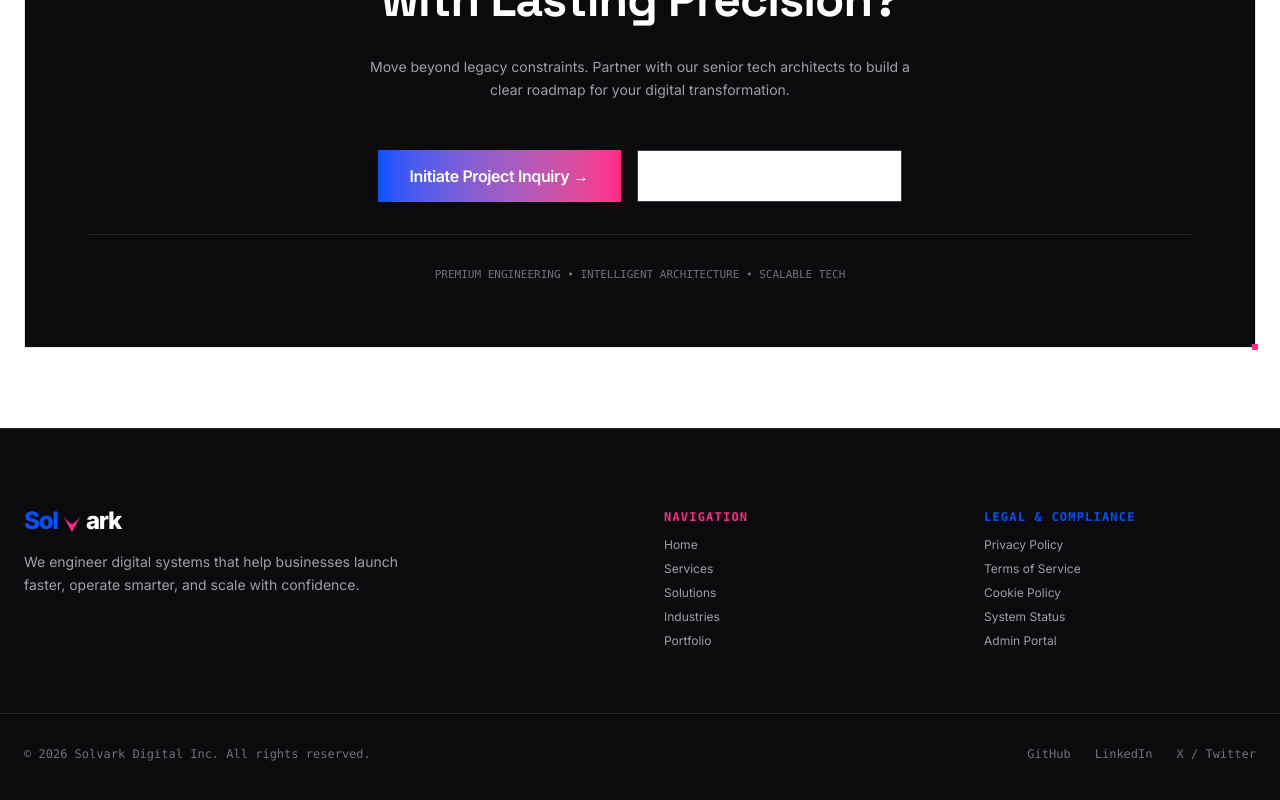
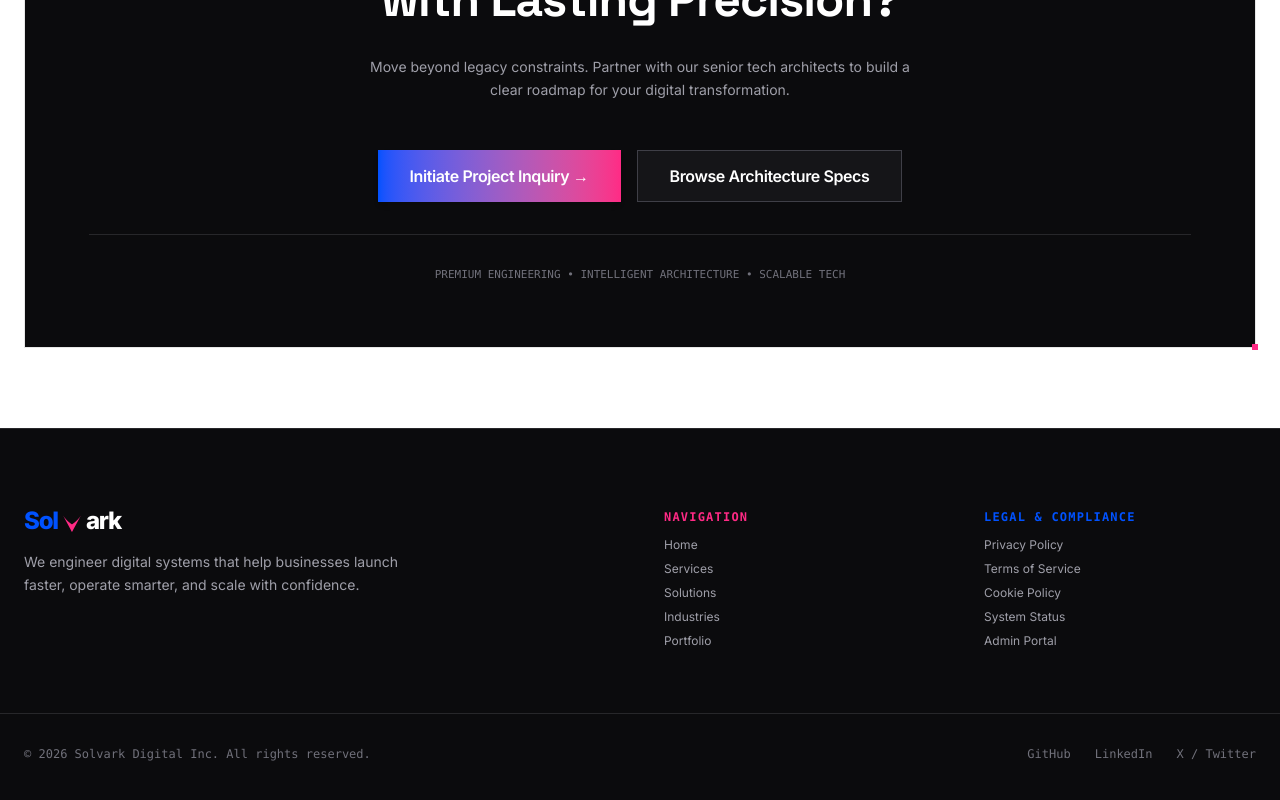
Before and after one commit to mrlvuruk-stack/SOLVARK-MEAN-, a Next.js app: page / in a window 1280 px wide. Shown: the part 6570-7370 px from the top of the page. Built offline with nearby package versions, Linux system fonts and the light colour scheme; no server answers.

Commit message:
fix: add darkOutline button variant for dark CTA contrast alignment

```diff
--- a/app/page.tsx
+++ b/app/page.tsx
@@ -754,7 +754,7 @@ export default function HomePage() {
               </Button>
             </Link>
             <Link href="/resources">
-              <Button variant="outline" size="lg" className="border-zinc-700 text-white hover:bg-white/10">
+              <Button variant="darkOutline" size="lg">
                 Browse Architecture Specs
               </Button>
             </Link>
--- a/components/ui/button.tsx
+++ b/components/ui/button.tsx
@@ -2,7 +2,7 @@ import * as React from 'react';
 import { cn } from '@/lib/utils';
 
 export interface ButtonProps extends React.ButtonHTMLAttributes<HTMLButtonElement> {
-  variant?: 'primary' | 'secondary' | 'outline' | 'ghost' | 'link';
+  variant?: 'primary' | 'secondary' | 'outline' | 'darkOutline' | 'ghost' | 'link';
   size?: 'sm' | 'md' | 'lg' | 'icon';
   isLoading?: boolean;
 }
@@ -11,6 +11,7 @@ const variantStyles = {
   primary: 'bg-gradient-to-r from-[#0052FF] to-[#FF2A85] text-white hover:brightness-110 shadow-md active:translate-y-[1px]',
   secondary: 'bg-[#0052FF] text-white hover:bg-[#003ECC] border border-[#0052FF]',
   outline: 'border border-[#E7E7E7] bg-white text-[#0B0B0D] hover:border-[#FF2A85] hover:text-[#FF2A85]',
+  darkOutline: 'border border-zinc-700 bg-zinc-900/80 text-white hover:bg-zinc-800 hover:border-[#FF2A85] transition-all',
   ghost: 'text-[#444444] hover:text-[#0052FF] hover:bg-[#F8F8FA]',
   link: 'text-[#FF2A85] underline-offset-4 hover:underline p-0 h-auto font-normal',
 };
```
